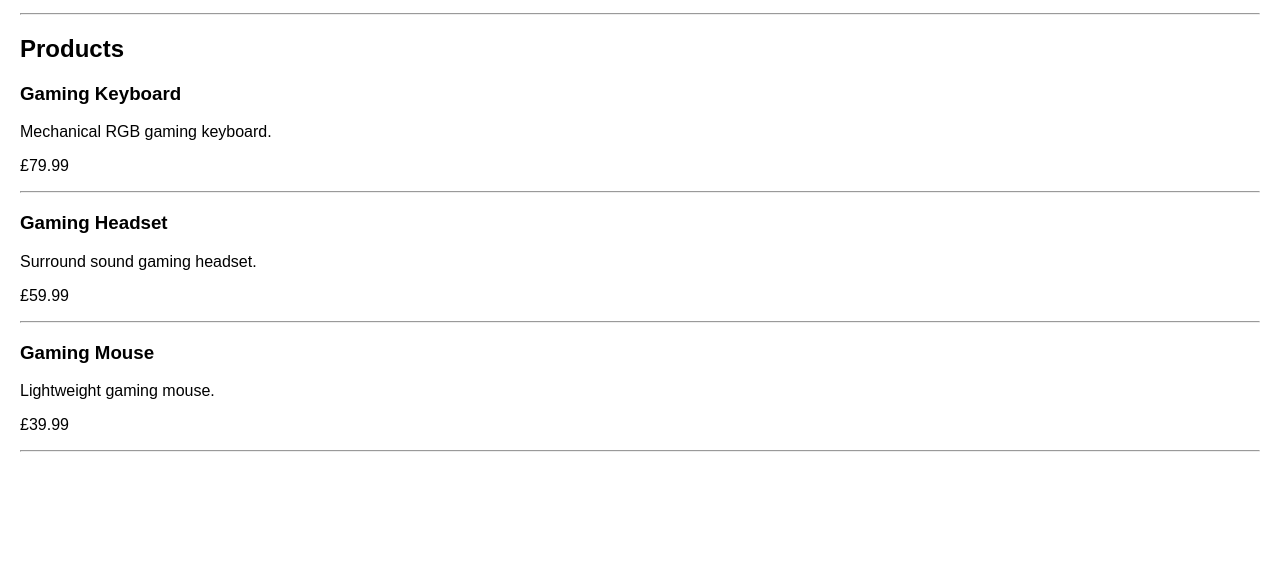
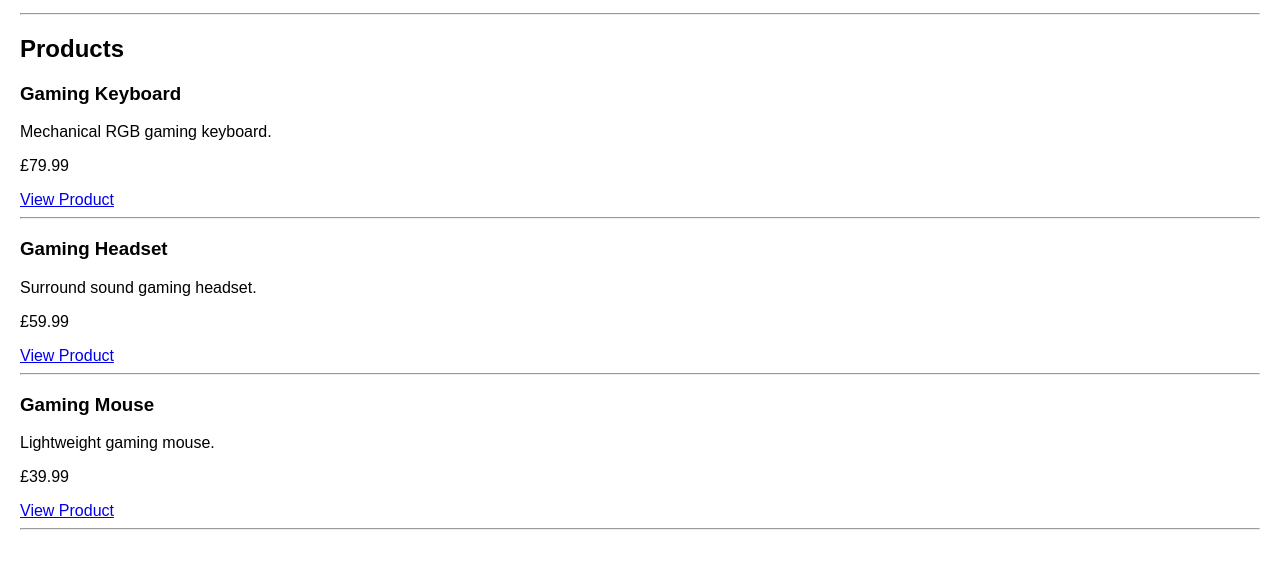
Before and after one commit to GabeColetta24/gamegear_store, a Django app: page / in a window 1280 px wide. Shown: the part 149-718 px from the top of the page. Run offline with Django 4.2, Linux system fonts and the light colour scheme; data comes from the database, SQL or seed files in the repository.

Commit message:
Add product detail pages

```diff
--- a/gamegear_store/urls.py
+++ b/gamegear_store/urls.py
@@ -16,7 +16,7 @@ Including another URLconf
 """
 from django.contrib import admin
 from django.urls import path, include
-from products.views import home
+from products.views import home, product_detail
 
 
 # Main project URL patterns
@@ -28,4 +28,7 @@ urlpatterns = [
 
     # Homepage URL
     path('', home, name='home'),
+
+    # Product detail page URL
+    path('products/<int:product_id>/', product_detail, name='product_detail'),
 ]
--- a/products/templates/products/home.html
+++ b/products/templates/products/home.html
@@ -27,10 +27,18 @@
         <!-- Product price -->
         <p>£{{ product.price }}</p>
 
+        <!-- Link to individual product detail page -->
+        <a href="{% url 'product_detail' product.id %}">View Product</a>
+
         <hr>
 
     </div>
 
+    {% empty %}
+
+    <!-- Message shown if no products exist -->
+    <p>No products are currently available.</p>
+
 {% endfor %}
 
 {% endblock %}
--- a/products/views.py
+++ b/products/views.py
@@ -1,4 +1,4 @@
-from django.shortcuts import render
+from django.shortcuts import render, get_object_or_404
 from .models import Product
 
 
@@ -14,3 +14,14 @@ def home(request):
     }
 
     return render(request, 'products/home.html', context)
+
+# Product detail view
+# Displays full information for one selected product
+def product_detail(request, product_id):
+    product = get_object_or_404(Product, id=product_id, is_active=True)
+
+    context = {
+        'product': product,
+    }
+
+    return render(request, 'products/product_detail.html', context)
```
Also changed, not shown: products/templates/products/product_detail.html (added, +17 -0 lines).
